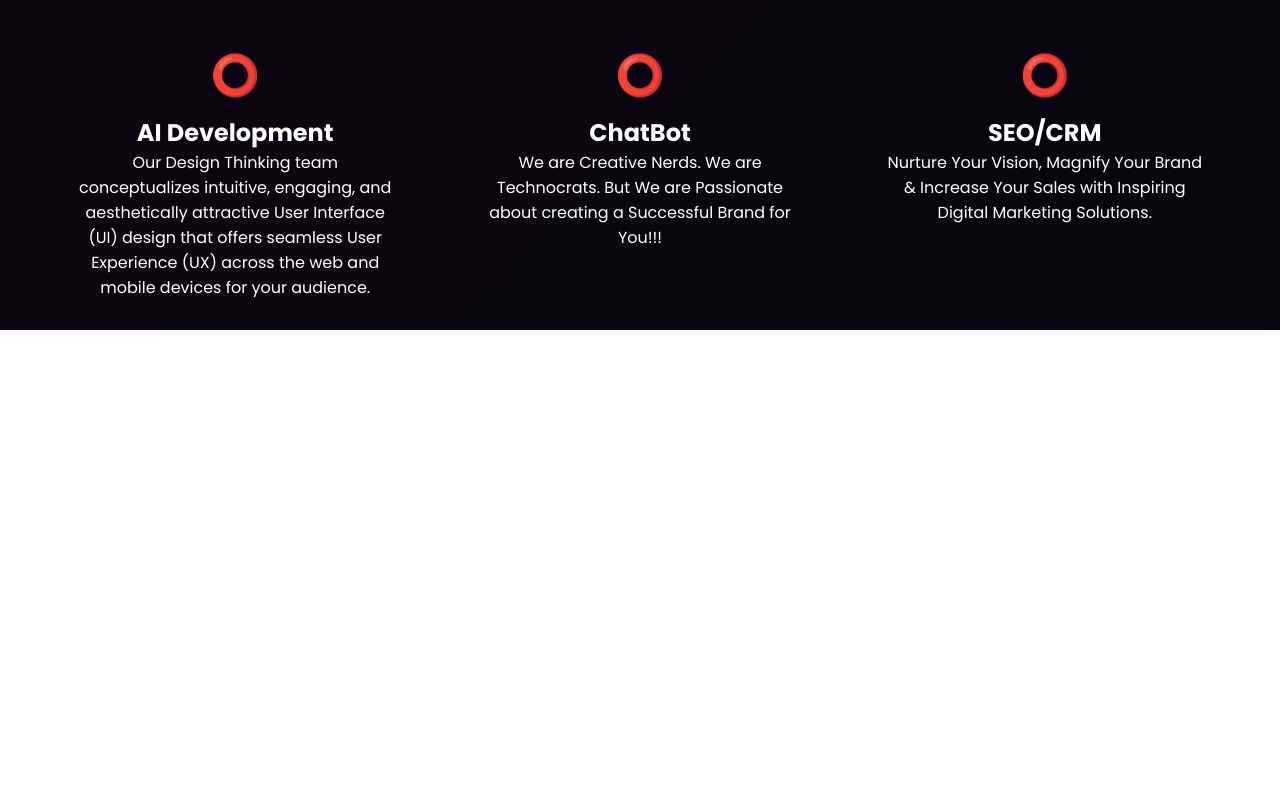
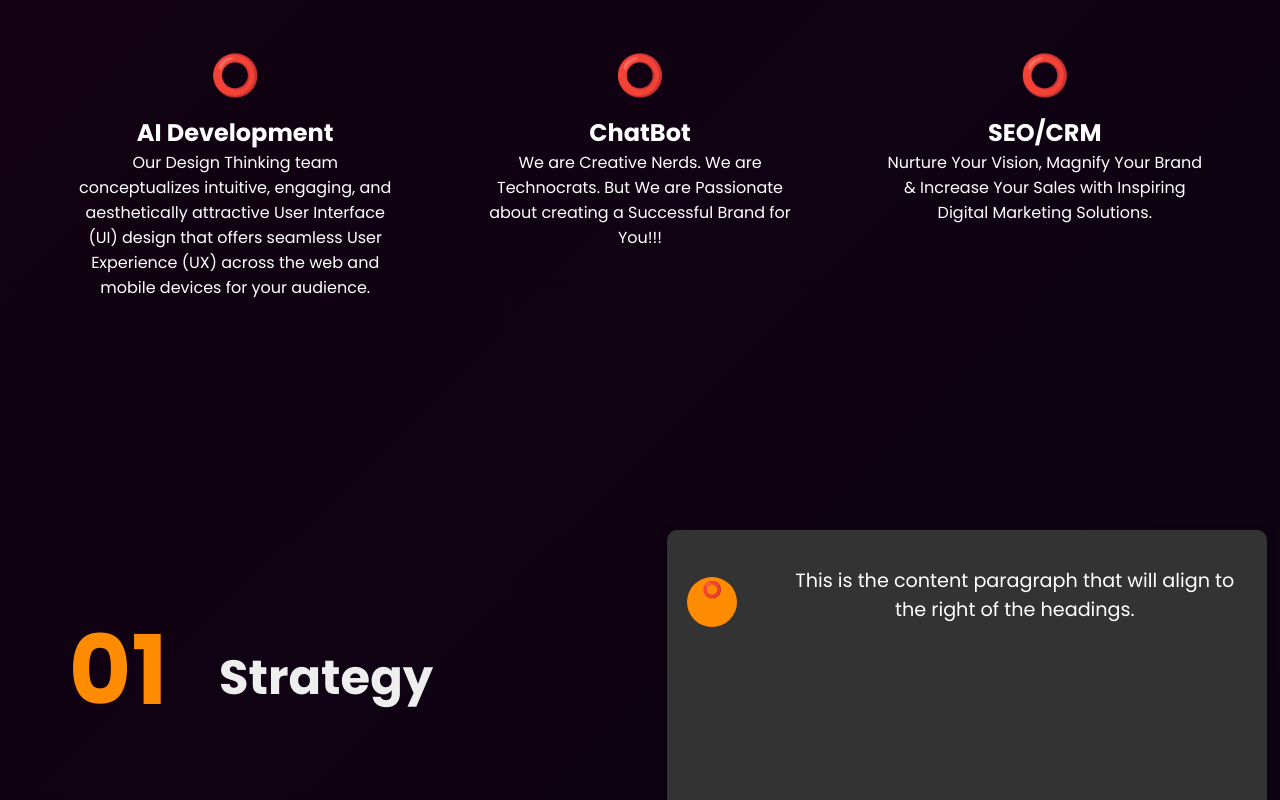
Before and after one commit to aditya-befog/Befog-New-Website, a React (Vite) app: page / in a window 1280 px wide. Shown: the part 2000-2800 px from the top of the page. Before the commit the page ends 2330 px from the top, so only its background shows below. Built offline with nearby package versions, Linux system fonts and the light colour scheme; a web font is replaced by a local one.

Commit message:
I have created 4 section with respoinsive  currently working on main page

```diff
--- a/src/compoment/Header/Header.css
+++ b/src/compoment/Header/Header.css
@@ -9,7 +9,7 @@
 .section1 {
   color: white;
   padding: 15% 2%;
-    background: url('../img/bg.png') no-repeat center center;
+  background: url("../img/bg.png") no-repeat;
   height: 1;
   width: 100%;
   height: 100vh;
@@ -18,7 +18,7 @@
 .section1 h1 {
   font-size: 4rem;
   margin-bottom: 20px;
-    background: linear-gradient(90deg, #00FFE6 0%, #00AAFF 29.9%, #FF00E1 78.12%);
+  background: linear-gradient(90deg, #00ffe6 0%, #00aaff 29.9%, #ff00e1 78.12%);
   -webkit-background-clip: text;
   background-clip: text;
   color: transparent;
@@ -35,7 +35,12 @@
   color: white;
   background-color: transparent;
   border: 1px solid;
-    border-image-source: linear-gradient(90deg, #00F7FF 0%, #6584FF 51.01%, #FF00E5 100%);
+  border-image-source: linear-gradient(
+    90deg,
+    #00f7ff 0%,
+    #6584ff 51.01%,
+    #ff00e5 100%
+  );
   border-image-slice: 1;
   border-radius: 5px;
   cursor: pointer;
@@ -118,13 +123,13 @@
 .section2 h1 {
   font-size: 42px;
   margin-bottom: 20px;
-    width: 700px;
+  width: 70vw;
 }
 
 .section2 p {
   font-size: 14px;
   margin-bottom: 40px;
-    width: 600px;
+  width: 60vw;
 }
 
 @media (max-width: 1024px) {
@@ -194,19 +199,19 @@
 }
 
 .pencil::before {
-    content: '✏️';
+  content: "✏️";
 }
 
 .lightning::before {
-    content: '⚡';
+  content: "⚡";
 }
 
 .mobile::before {
-    content: '📱';
+  content: "📱";
 }
 
 .circle::before {
-    content: '⭕';
+  content: "⭕";
 }
 
 @media (max-width: 1024px) {
@@ -221,3 +226,428 @@
     max-width: 100%;
   }
 }
+
+.container {
+  display: flex;
+  align-items: flex-start;
+  justify-content: center;
+  gap: 2rem;
+  flex-direction: row;
+  flex-wrap: nowrap;
+  width: 98vw;
+  padding-top: 200px;
+  align-items: center;
+}
+
+.pointer {
+  position: relative;
+  flex: 1;
+  text-align: left;
+}
+
+.container .pointer h1 {
+  color: #ff8c00;
+  font-size: 6rem;
+  margin: 0;
+  position: relative;
+  z-index: 1;
+  margin: 2% 2% 2% 9%;
+}
+
+.pointer h2 {
+  font-size: 3rem;
+  margin: 0;
+  position: absolute;
+  top: 55%;
+  left: 40%;
+  transform: translate(-20%, -50%);
+  z-index: 1;
+}
+
+.content {
+  max-width: 600px;
+  padding: 20px;
+  background-color: #333;
+  border-radius: 10px;
+  box-shadow: 0 4px 8px rgba(0, 0, 0, 0.5);
+  flex: 1;
+  position: relative;
+  text-align: center;
+  color: #fff;
+  height: 35vh;
+}
+
+.content p {
+  font-size: 1.2rem;
+  line-height: 1.5;
+  margin: 3% 1% 3% 18%;
+}
+
+.content .circle {
+  width: 50px;
+  height: 50px;
+  background-color: #ff8c00;
+  border-radius: 50%;
+  position: absolute;
+  top: 47px;
+  left: 20px;
+}
+
+@media (max-width: 768px) {
+  .pointer h1 {
+    font-size: 4rem;
+    margin: 0 0 1rem 1rem;
+  }
+  .pointer h2 {
+    font-size: 2rem;
+    top: 60%;
+    left: 35%;
+    transform: translate(-15%, -50%);
+  }
+  .content {
+    max-width: 90vw;
+    height: auto;
+    padding: 10px;
+  }
+}
+
+@media (max-width: 480px) {
+  .pointer h1 {
+    font-size: 3rem;
+  }
+  .pointer h2 {
+    font-size: 1.5rem;
+    top: 65%;
+    left: 30%;
+  }
+  .content p {
+    font-size: 1rem;
+    margin: 1% 1%;
+  }
+}
+
+.container-left {
+  display: flex;
+  align-items: flex-start;
+  justify-content: center;
+  gap: 2rem;
+  flex-wrap: nowrap;
+  width: 98vw;
+  padding-top: 200px;
+  align-items: center;
+  flex-direction: row-reverse;
+}
+
+.pointer-left {
+  position: relative;
+  flex: 1;
+  text-align: left;
+}
+
+.pointer-left h1 {
+  color: #ff8c00;
+  font-size: 6rem;
+  margin: 0;
+  position: relative;
+  z-index: 1;
+  margin: 3% 2% 2% 71%;
+}
+
+.pointer-left h2 {
+  font-size: 3rem;
+  margin: 0;
+  position: absolute;
+  top: 55%;
+  left: 40%;
+  transform: translate(-20%, -50%);
+  z-index: 1;
+}
+
+.content {
+  max-width: 600px;
+  padding: 20px;
+  background-color: #333;
+  border-radius: 10px;
+  box-shadow: 0 4px 8px rgba(0, 0, 0, 0.5);
+  flex: 1;
+  position: relative;
+  text-align: center;
+  color: #fff;
+  height: 35vh;
+}
+
+.content p {
+  font-size: 1.2rem;
+  line-height: 1.5;
+  margin: 3% 1% 3% 18%;
+}
+
+.content .circle {
+  width: 50px;
+  height: 50px;
+  background-color: #ff8c00;
+  border-radius: 50%;
+  position: absolute;
+  top: 47px;
+  left: 20px;
+}
+
+@media (max-width: 768px) {
+  .pointer h1 {
+    font-size: 4rem;
+    margin: 0 0 1rem 1rem;
+  }
+  .pointer h2 {
+    font-size: 2rem;
+    top: 60%;
+    left: 35%;
+    transform: translate(-15%, -50%);
+  }
+  .content {
+    max-width: 90vw;
+    height: auto;
+    padding: 10px;
+  }
+}
+
+@media (max-width: 480px) {
+  .pointer h1 {
+    font-size: 3rem;
+  }
+  .pointer h2 {
+    font-size: 1.5rem;
+    top: 65%;
+    left: 30%;
+  }
+  .content p {
+    font-size: 1rem;
+    margin: 1% 1%;
+  }
+}
+
+.container-left-sec {
+  display: flex;
+  align-items: flex-start;
+  justify-content: center;
+  gap: 2rem;
+  flex-wrap: nowrap;
+  width: 98vw;
+  padding-top: 200px;
+  align-items: center;
+  flex-direction: row-reverse;
+  padding-bottom: 200px;
+}
+
+.pointer-left {
+  position: relative;
+  flex: 1;
+  text-align: left;
+}
+
+.pointer-left h1 {
+  color: #ff8c00;
+  font-size: 6rem;
+  margin: 0;
+  position: relative;
+  z-index: 1;
+  margin: 3% 2% 2% 71%;
+}
+
+.pointer-left h2 {
+  font-size: 3rem;
+  margin: 0;
+  position: absolute;
+  top: 55%;
+  left: 40%;
+  transform: translate(-20%, -50%);
+  z-index: 1;
+}
+
+.content {
+  max-width: 600px;
+  padding: 20px;
+  background-color: #333;
+  border-radius: 10px;
+  box-shadow: 0 4px 8px rgba(0, 0, 0, 0.5);
+  flex: 1;
+  position: relative;
+  text-align: center;
+  color: #fff;
+  height: 35vh;
+}
+
+.content p {
+  font-size: 1.2rem;
+  line-height: 1.5;
+  margin: 3% 1% 3% 18%;
+}
+
+.content .circle {
+  width: 50px;
+  height: 50px;
+  background-color: #ff8c00;
+  border-radius: 50%;
+  position: absolute;
+  top: 47px;
+  left: 20px;
+}
+
+@media (max-width: 768px) {
+  .pointer h1 {
+    font-size: 4rem;
+    margin: 0 0 1rem 1rem;
+  }
+  .pointer h2 {
+    font-size: 2rem;
+    top: 60%;
+    left: 35%;
+    transform: translate(-15%, -50%);
+  }
+  .content {
+    max-width: 90vw;
+    height: auto;
+    padding: 10px;
+  }
+}
+
+@media (max-width: 480px) {
+  .pointer h1 {
+    font-size: 3rem;
+  }
+  .pointer h2 {
+    font-size: 1.5rem;
+    top: 65%;
+    left: 30%;
+  }
+  .content p {
+    font-size: 1rem;
+    margin: 1% 1%;
+  }
+}
+
+.button {
+  padding: 0 0 100px 0;
+}
+.button button {
+  width: 250px;
+  height: 72.21px;
+  gap: 0px;
+  opacity: 0px;
+  font-family: Poppins;
+  font-size: 22px;
+  font-weight: 500;
+  line-height: 25.41px;
+  text-align: center;
+  text-underline-position: from-font;
+  text-decoration-skip-ink: none;
+  color: #ff9900;
+  border-radius: 5rem;
+}
+
+.button button:hover {
+  color: #fff;
+  background-color: #ff9900;
+}
+
+.Founder {
+    height: 120vh;
+    display: flex;
+    justify-content: center;
+    align-items: center;
+    flex-direction: column;
+    padding: 20px;
+}
+
+.pointer h1 {
+    font-size: 6rem;
+    margin: 0;
+    position: relative;
+    margin: 16% 0% 0% -65%;
+}
+
+.container-Founder {
+    width: 80vw;
+    display: flex;
+    align-items: center;
+    justify-content: space-between;
+    border-radius: 15px;
+    border: 1px solid #000;
+    padding: 20px;
+    background: rgba(217, 217, 217, 0.1);
+    backdrop-filter: blur(11.8px);
+    gap: 20px; /* Space between text and image */
+}
+
+.text-content {
+    flex: 2;
+    display: flex;
+    flex-direction: column;
+    justify-content: space-between;
+}
+
+.text-content h3 {
+    font-size: 2rem;
+    margin-bottom: 10px;
+}
+
+.text-content p {
+    font-size: 1.2rem;
+    margin-bottom: 20px;
+}
+
+.text-content button {
+    background: rgba(217, 217, 217, 0.05);
+    color: white;
+    width: 212px;
+    height: 44px;
+    padding: 13px 58px;
+    border-radius: 4px;
+    border: 1px solid #000;
+    cursor: pointer;
+}
+
+.founder-img {
+    flex: 1;
+    display: flex;
+    justify-content: center;
+    align-items: center;
+}
+
+.founder-img img {
+    width: 100%;
+    max-width: 300px; /* Adjust as needed */
+    border-radius: 10px;
+}
+
+/* Responsive Styling */
+@media (max-width: 768px) {
+    .container-Founder {
+        flex-direction: column;
+        align-items: center;
+    }
+
+    .text-content {
+        width: 100%;
+        text-align: center;
+    }
+
+    .founder-img {
+        width: 100%;
+        margin-top: 20px;
+    }
+}
+
+@media (max-width: 480px) {
+    .pointer h1 {
+        font-size: 3rem;
+        margin: 5% 0% 0% -30%;
+    }
+
+    .text-content h3 {
+        font-size: 1.5rem;
+    }
+
+    .text-content p {
+        font-size: 0.9rem;
+    }
+}
--- a/src/compoment/Header/Header.jsx
+++ b/src/compoment/Header/Header.jsx
@@ -1,37 +1,43 @@
-import React from 'react';
-import './Header.css';
-import ServiceCard from '../Service/Service.jsx';
+import React from "react";
+import "./Header.css";
+import ServiceCard from "../Service/Service.jsx";
 
 const services = [
   {
     title: "UI/UX Design",
     icon: "pencil",
-    description: "Our Design Thinking team conceptualizes intuitive, engaging, and aesthetically attractive User Interface (UI) design that offers seamless User Experience (UX) across the web and mobile devices for your audience.",
+    description:
+      "Our Design Thinking team conceptualizes intuitive, engaging, and aesthetically attractive User Interface (UI) design that offers seamless User Experience (UX) across the web and mobile devices for your audience.",
   },
   {
     title: "Web Development",
     icon: "lightning",
-    description: "We are Creative Nerds. We are Technocrats. But We are Passionate about creating a Successful Brand for You!!!",
+    description:
+      "We are Creative Nerds. We are Technocrats. But We are Passionate about creating a Successful Brand for You!!!",
   },
   {
     title: "Mobile App Development",
     icon: "mobile",
-    description: "Nurture Your Vision, Magnify Your Brand & Increase Your Sales with Inspiring Digital Marketing Solutions.",
+    description:
+      "Nurture Your Vision, Magnify Your Brand & Increase Your Sales with Inspiring Digital Marketing Solutions.",
   },
   {
     title: "AI Development",
     icon: "circle",
-    description: "Our Design Thinking team conceptualizes intuitive, engaging, and aesthetically attractive User Interface (UI) design that offers seamless User Experience (UX) across the web and mobile devices for your audience.",
+    description:
+      "Our Design Thinking team conceptualizes intuitive, engaging, and aesthetically attractive User Interface (UI) design that offers seamless User Experience (UX) across the web and mobile devices for your audience.",
   },
   {
     title: "ChatBot",
     icon: "circle",
-    description: "We are Creative Nerds. We are Technocrats. But We are Passionate about creating a Successful Brand for You!!!",
+    description:
+      "We are Creative Nerds. We are Technocrats. But We are Passionate about creating a Successful Brand for You!!!",
   },
   {
     title: "SEO/CRM",
     icon: "circle",
-    description: "Nurture Your Vision, Magnify Your Brand & Increase Your Sales with Inspiring Digital Marketing Solutions.",
+    description:
+      "Nurture Your Vision, Magnify Your Brand & Increase Your Sales with Inspiring Digital Marketing Solutions.",
   },
 ];
 
@@ -41,14 +47,16 @@ const Header = () => {
       <div className="section1">
         <h1>Design Your Digital Identity</h1>
         <p>
-          Build a Distinctive Digital Identity: Where Strategy Meets Creativity to Define Your Unique Online Presence.
+          Build a Distinctive Digital Identity: Where Strategy Meets Creativity
+          to Define Your Unique Online Presence.
         </p>
         <button className="cta-button">Get in Touch</button>
       </div>
       <div className="section2">
         <h1>We are one of the most effective Tech Solution Company</h1>
         <p>
-          Empowering Your Digital Identity: Combining Purposeful Strategy and Creative Innovation to Build an Engaging and Memorable Online Presence
+          Empowering Your Digital Identity: Combining Purposeful Strategy and
+          Creative Innovation to Build an Engaging and Memorable Online Presence
         </p>
       </div>
       <div className="services">
@@ -61,6 +69,93 @@ const Header = () => {
           />
         ))}
       </div>
+      <div class="container">
+        <div class="pointer">
+          <h1>01</h1>
+          <h2>Strategy</h2>
+        </div>
+        <div class="content">
+          <p>
+            This is the content paragraph that will align to the right of the
+            headings.
+          </p>
+          <div class="circle"></div>
+        </div>
+      </div>
+      <div class="container-left">
+        <div class="pointer-left">
+          <h1>01</h1>
+          <h2>Strategy</h2>
+        </div>
+        <div class="content">
+          <p>
+            This is the content paragraph that will align to the left of the
+            headings.
+          </p>
+          <div class="circle"></div>
+        </div>
+      </div>
+      <div class="container">
+        <div class="pointer">
+          <h1>01</h1>
+          <h2>Strategy</h2>
+        </div>
+        <div class="content">
+          <p>
+            This is the content paragraph that will align to the right of the
+            headings.
+          </p>
+          <div class="circle"></div>
+        </div>
+      </div>
+      <div class="container-left-sec">
+        <div class="pointer-left">
+          <h1>01</h1>
+          <h2>Strategy</h2>
+        </div>
+        <div class="content">
+          <p>
+            This is the content paragraph that will align to the left of the
+            headings.
+          </p>
+          <div class="circle"></div>
+        </div>
+      </div>
+      <div className="button">
+        <button>GET STARTED</button>
+      </div>
+      <div className="Founder">
+        <h1>Meet the Founder</h1>
+        <div className="pointer">
+          <h1>Founder</h1>
+        </div>
+        <div className="container-Founder">
+          <div className="text-content">
+            <h3>Sanjay Mehrotra</h3>
+            <p>
+              It is with great enthusiasm and pride that I welcome you to Befog.
+              As the founder of this innovative IT startup, I am excited to
+              share our vision and the journey that has brought us here. At
+              Befog, we are dedicated to pushing the boundaries of technology to
+              deliver solutions that not only meet the needs of today but
+              anticipate the challenges of tomorrow. <br /> Our story began with
+              a simple yet profound belief: technology holds the key to
+              transforming businesses and enriching lives. With this conviction
+              at our core, we have assembled a team of exceptional individuals
+              who share a common passion for innovation and excellence.
+              Together, we are committed to creating a future where technology
+              empowers organizations to achieve their fullest potential.
+            </p>
+            <button>Explore more</button>
+          </div>
+          <div className="founder-img">
+            <img
+              src="https://images.unsplash.com/photo-1637684666772-1f215bfd0f5d?w=400&auto=format&fit=crop&q=60&ixlib=rb-4.0.3&ixid=M3wxMjA3fDB8MHxzZWFyY2h8MTR8fGNlb3xlbnwwfHwwfHx8MA%3D%3D"
+              alt="Founder"
+            />
+          </div>
+        </div>
+      </div>
     </header>
   );
 };
```
Lines whose indentation alone changed are shown as unchanged.
